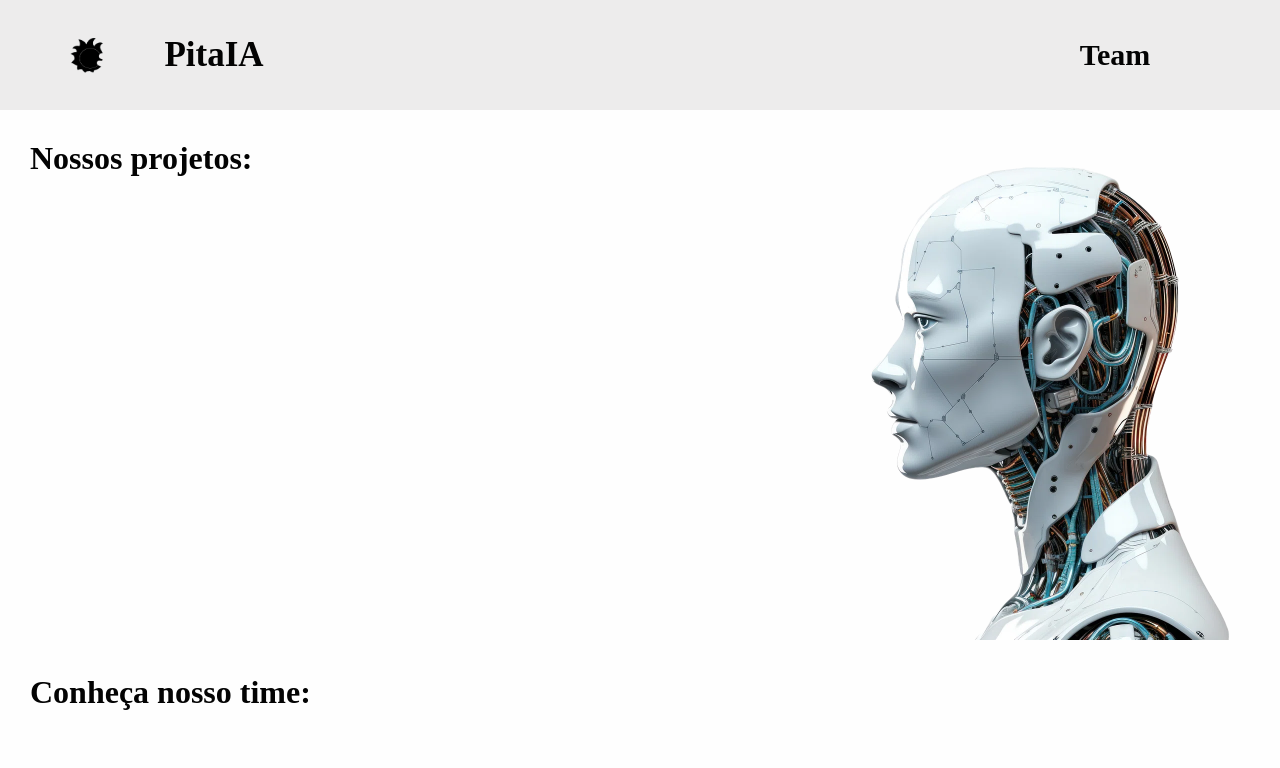
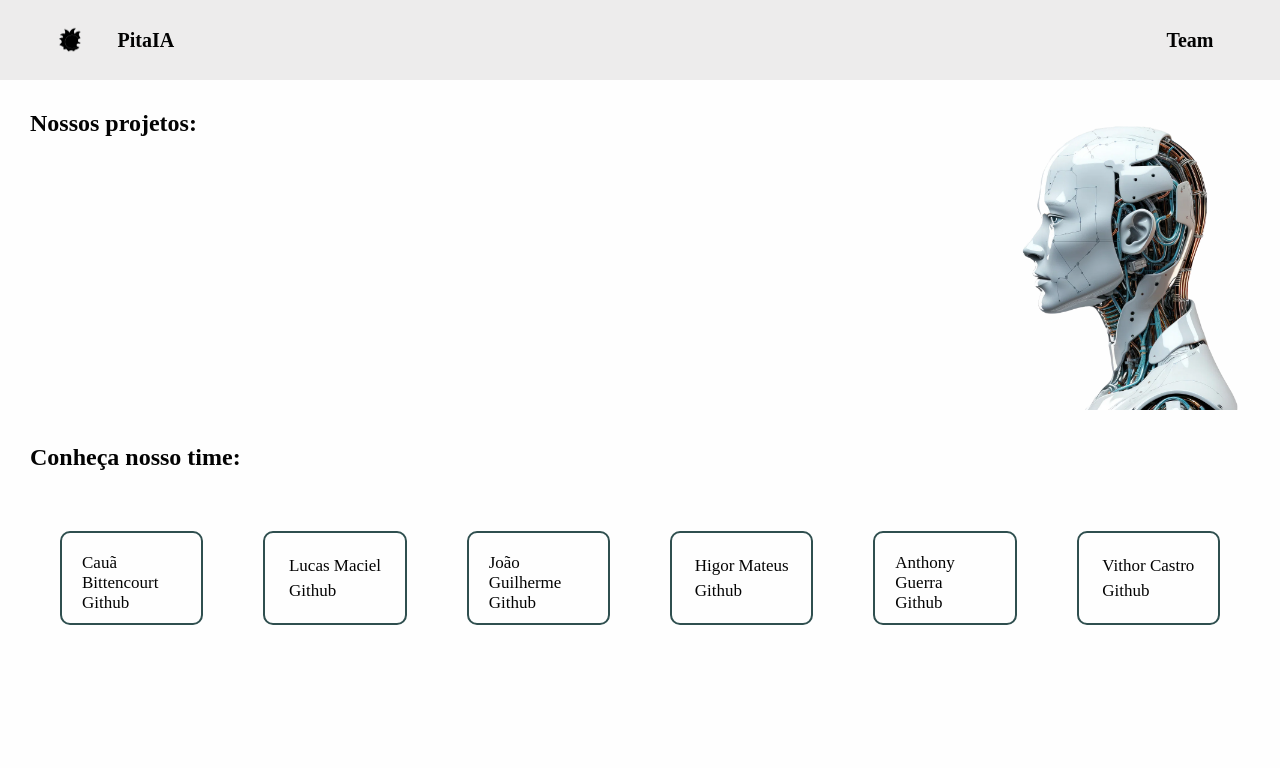
Before and after one commit to CauBitten/PitaIA, a plain HTML site: page index.html in a window 1280 px wide. Shown: the top 768 px of the page. Drawn offline with Linux system fonts and the light colour scheme.

Commit message:
Redimensionando Site

```diff
--- a/css/style.css
+++ b/css/style.css
@@ -29,8 +29,8 @@ nav {
 }
 
 #icon {
-    width: 45px;
-    height: 45px;
+    width: 30px;
+    height: 30px;
 }
 
 .left_content {
@@ -42,14 +42,14 @@ nav {
     padding: 20px;
     margin-left: 20px;
 
-    width: 250px;
-    height: 50px;
+    width: 150px;
+    height: 20px;
 
     /* border: 2px solid black; */
 }
 
 .PitaIA {
-    font-size: 35px;
+    font-size: 20px;
 }
 
 .right_content {
@@ -61,15 +61,15 @@ nav {
     padding: 20px;
     margin-right: 20px;
 
-    width: 250px;
-    height: 50px;
+    width: 100px;
+    height: 20px;
 
     /* border: 2px solid black; */
 }
 
 .link_team {
     color: var(--text_color);
-    font-size: 30px;
+    font-size: 20px;
     font-weight: bold;
     text-decoration: none;
 
@@ -81,8 +81,8 @@ nav {
 }
 
 .robo {
-    width: 400px;
-    height: 500px;
+    width: 240px;
+    height: 300px;
 }
 
 .container_img, .container_projetcs, .container_team {
@@ -129,9 +129,9 @@ nav {
     padding: 20px;
 
     width: 100%;
-    height: 150px;
+    height: 50px;
 
-    font-size: 25px;
+    font-size: 17px;
 
     display: grid;
     align-items: center;
--- a/index.html
+++ b/index.html
@@ -29,7 +29,7 @@
     <div class="container">
 
         <div class="container_projetcs">
-            <h1>Nossos projetos:</h1>
+            <h2>Nossos projetos:</h2>
 
 
         </div>
@@ -40,7 +40,7 @@
 
     </div>
 
-    <h1 class="title_team">Conheça nosso time:</h1>
+    <h2 class="title_team">Conheça nosso time:</h2>
 
     <div class="container_team">
 
```
